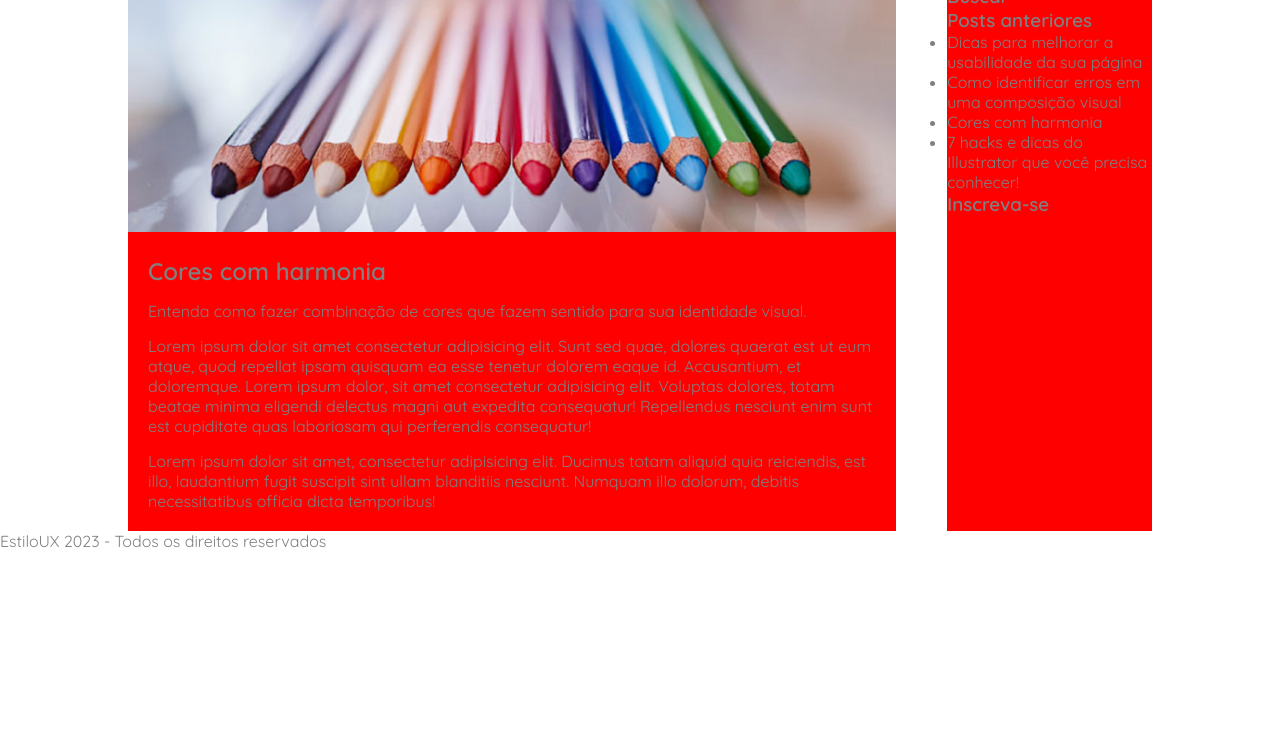
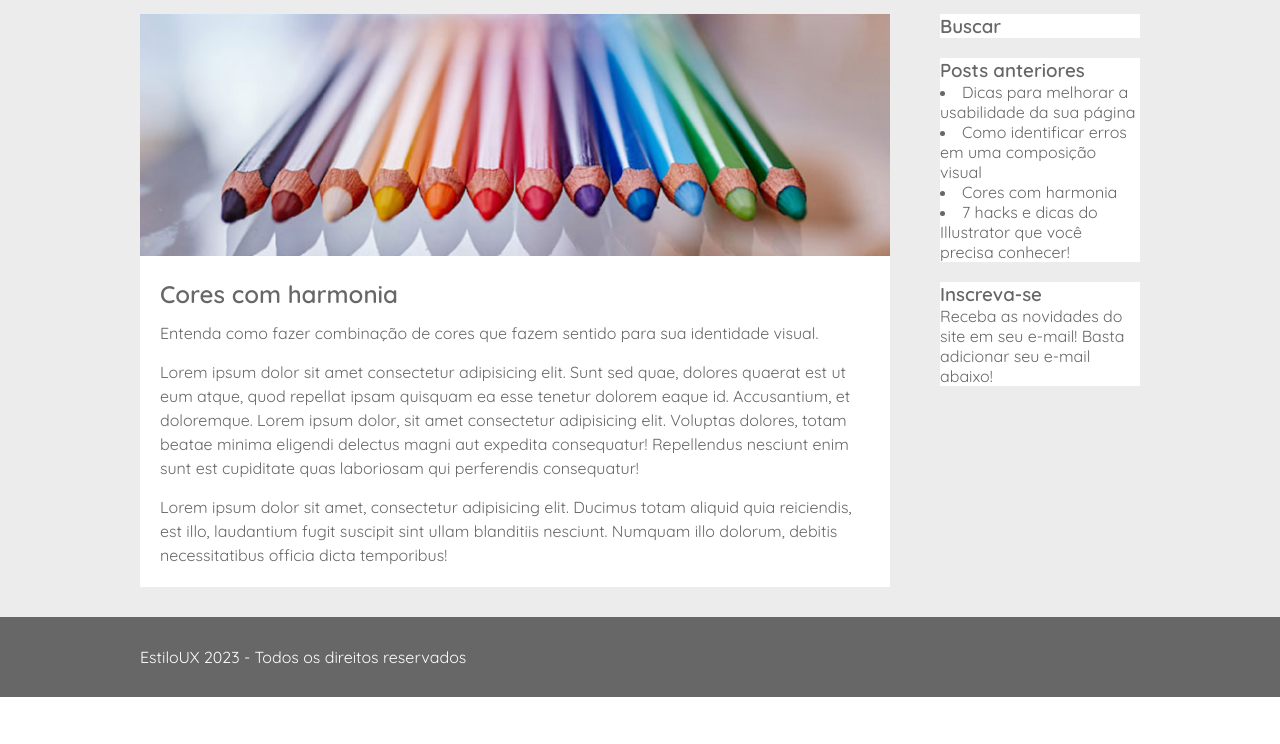
Before and after one commit to MatheusMacedoDev/EstiloUX, a plain HTML site: page index.html in a window 1280 px wide. Shown: the part 56-800 px from the top of the page. Drawn offline with Linux system fonts and the light colour scheme.

Commit message:
27/02/2023

```diff
--- a/index.html
+++ b/index.html
@@ -22,7 +22,9 @@
         </div>
     </header>
     <main>
+        <!-- Content Wrapper -->
         <div class="container-grid column-flex">
+            <!-- Fist Content Column -->
             <section class="first-column">
                 <img  id="banner-image" src="./images/lapis-de-cor.png" alt="Lápis de Cor">
 
@@ -36,11 +38,13 @@
                     <p>Lorem ipsum dolor sit amet, consectetur adipisicing elit. Ducimus totam aliquid quia reiciendis, est illo, laudantium fugit suscipit sint ullam blanditiis nesciunt. Numquam illo dolorum, debitis necessitatibus officia dicta temporibus!</p>
                 </div>
             </section>
+
+            <!-- Second Content Column -->
             <aside class="second-column">
-                <article>
+                <article class="search-article">
                     <h3>Buscar</h3>
                 </article>
-                <article>
+                <article class="posts-article">
                     <h3>Posts anteriores</h3>
                     <ul>
                         <li>Dicas para melhorar a usabilidade da sua página</li>
@@ -51,12 +55,17 @@
                 </article>
                 <article>
                     <h3>Inscreva-se</h3>
+                    <p>Receba as novidades do site em seu e-mail! Basta adicionar seu e-mail abaixo!</p>
                 </article>
             </aside>
         </div>
     </main>
+
+    <!-- Main Footer -->
     <footer>
-        <p>EstiloUX 2023 - Todos os direitos reservados</p>
+        <div class="container-grid">
+            <p>EstiloUX 2023 - Todos os direitos reservados</p>
+        </div>
     </footer>
 </body>
 </html>
--- a/styles/style.css
+++ b/styles/style.css
@@ -1,4 +1,6 @@
 @import url('https://fonts.googleapis.com/css2?family=Quicksand:wght@300;400;600&display=swap');
+
+/* General Changes */
 
 * {
     margin: 0;
@@ -8,11 +10,13 @@
 
 body {
     font-family: 'Quicksand', sans-serif;
-    color: grey;
+    color: #676767;
 }
 
 .container-grid {
-    width: 80%;
+    width: 100%;
+    max-width: 1000px;
+    min-width: 992px;
     margin: auto;
 }
 
@@ -24,7 +28,7 @@ body {
 /* Main Header */
 
 header {
-    background-color: grey;
+    background-color: #676767;
 }
 
 header .header-flex {
@@ -48,9 +52,17 @@ header nav a {
     text-decoration: none;
 }
 
+/* Main Content */
+
+main {
+    background-color: #edeced;
+    padding: 30px 0;
+}
+
 main .first-column {
     width: 75%;
-    background-color: red;
+    background-color: #fff;
+    line-height: 24px;
 }
 
 main .first-column #banner-image {
@@ -67,11 +79,28 @@ main .first-column p {
 
 main .second-column {
     width: 20%;
-    background-color: red;
+    display: flex;
+    flex-direction: column;
+    gap: 20px;
+}
+
+main .second-column article {
+    background-color: #fff;
 }
 
 
 
+main .second-column .posts-article ul li{
+    list-style: inside;
+}
+
+/* Main Footer */
+
+footer {
+    color: #fff;
+    background-color: #676767;
+    padding: 30px 0; /* top right bottom left | top/bottom right/left | top right/left bottom */
+}
 
 /* h2 {
     border: 2px solid red;
```
